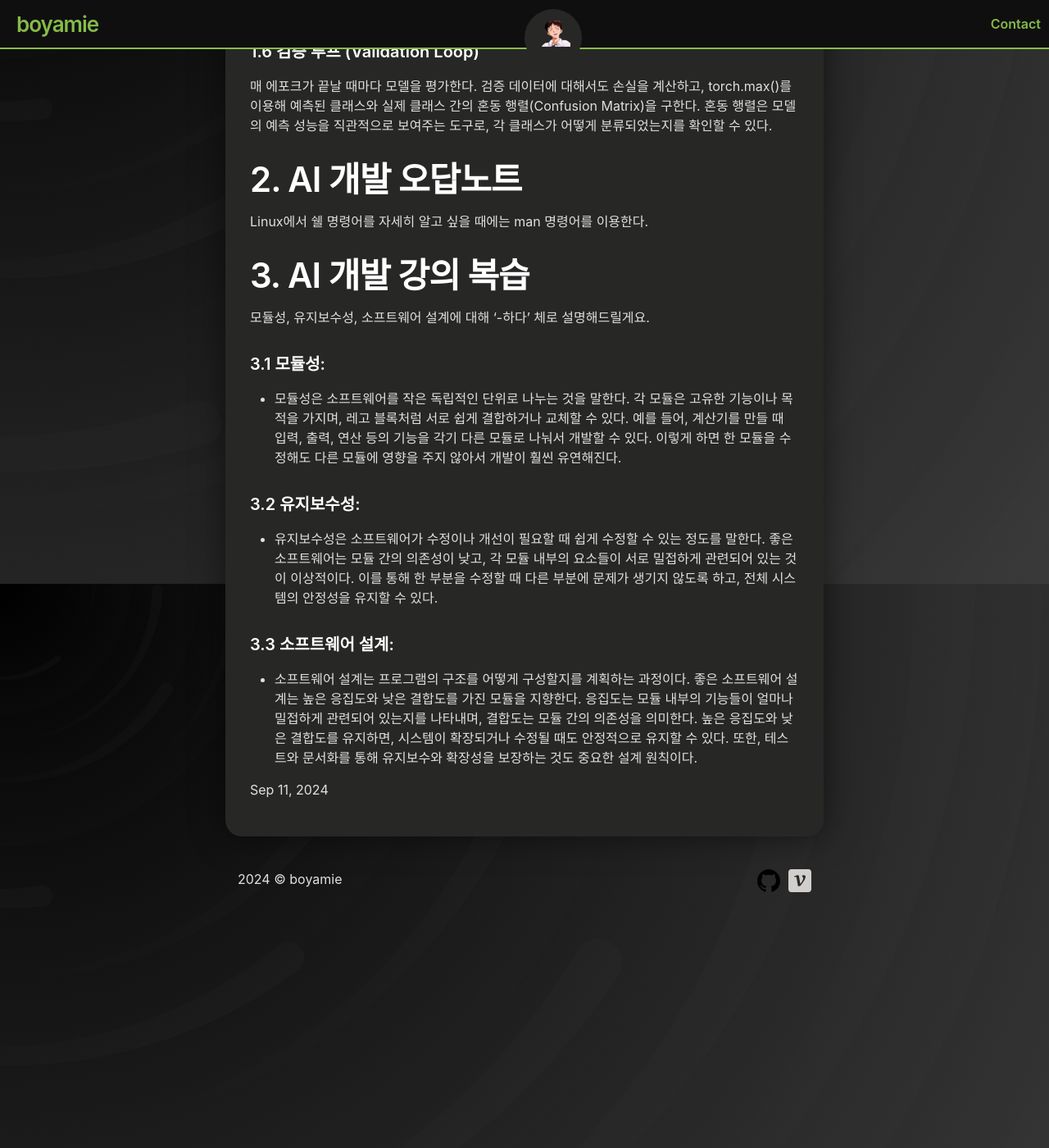
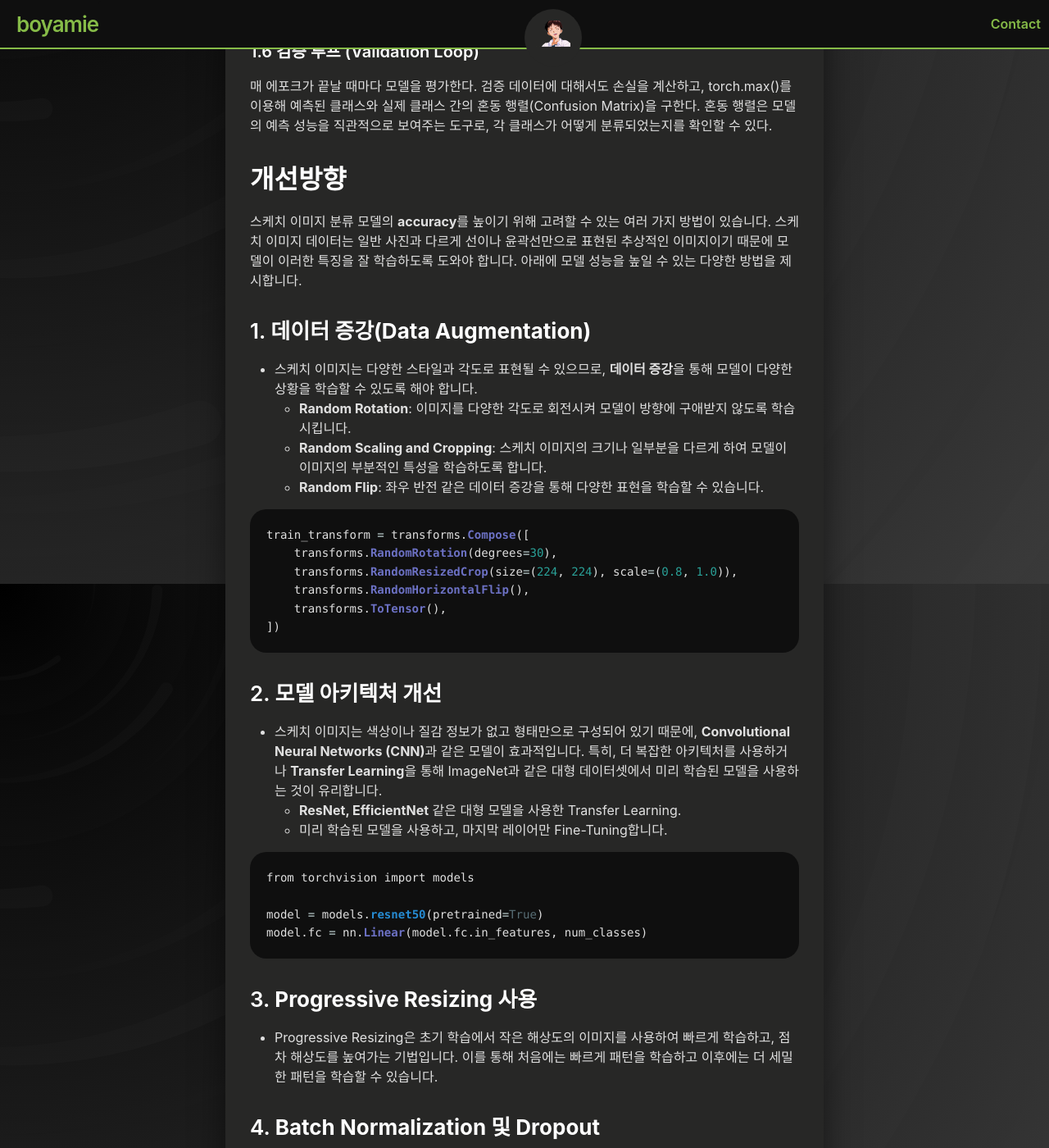
Before and after one commit to boyamie/boyamie.github.io, a Jekyll site: the page built from _posts/2024-09-11-boostcamp_028.md, in a window 1280 px wide and 1400 px high, scrolled down 4088 px. Shown: the whole window at 82% size. Built offline with Jekyll 4.4.1, drawn with Linux system fonts in a browser that asks for light colours; some of the changed text lies outside the part shown.

Commit message:
Update 2024-09-11-boostcamp_028.md

````diff
--- a/_posts/2024-09-11-boostcamp_028.md
+++ b/_posts/2024-09-11-boostcamp_028.md
@@ -115,6 +115,90 @@ Train Loss와 Validation Loss의 차이가 큰 경우는 모델이 훈련 데이
 #### 1.6 검증 루프 (Validation Loop)
 매 에포크가 끝날 때마다 모델을 평가한다. 검증 데이터에 대해서도 손실을 계산하고, torch.max()를 이용해 예측된 클래스와 실제 클래스 간의 혼동 행렬(Confusion Matrix)을 구한다. 혼동 행렬은 모델의 예측 성능을 직관적으로 보여주는 도구로, 각 클래스가 어떻게 분류되었는지를 확인할 수 있다.
 
+## 개선방향
+스케치 이미지 분류 모델의 **accuracy**를 높이기 위해 고려할 수 있는 여러 가지 방법이 있습니다. 스케치 이미지 데이터는 일반 사진과 다르게 선이나 윤곽선만으로 표현된 추상적인 이미지이기 때문에 모델이 이러한 특징을 잘 학습하도록 도와야 합니다. 아래에 모델 성능을 높일 수 있는 다양한 방법을 제시합니다.
+
+### 1. **데이터 증강(Data Augmentation)**
+   - 스케치 이미지는 다양한 스타일과 각도로 표현될 수 있으므로, **데이터 증강**을 통해 모델이 다양한 상황을 학습할 수 있도록 해야 합니다.
+     - **Random Rotation**: 이미지를 다양한 각도로 회전시켜 모델이 방향에 구애받지 않도록 학습시킵니다.
+     - **Random Scaling and Cropping**: 스케치 이미지의 크기나 일부분을 다르게 하여 모델이 이미지의 부분적인 특성을 학습하도록 합니다.
+     - **Random Flip**: 좌우 반전 같은 데이터 증강을 통해 다양한 표현을 학습할 수 있습니다.
+
+```python
+train_transform = transforms.Compose([
+    transforms.RandomRotation(degrees=30),
+    transforms.RandomResizedCrop(size=(224, 224), scale=(0.8, 1.0)),
+    transforms.RandomHorizontalFlip(),
+    transforms.ToTensor(),
+])
+```
+
+### 2. **모델 아키텍처 개선**
+   - 스케치 이미지는 색상이나 질감 정보가 없고 형태만으로 구성되어 있기 때문에, **Convolutional Neural Networks (CNN)**과 같은 모델이 효과적입니다. 특히, 더 복잡한 아키텍처를 사용하거나 **Transfer Learning**을 통해 ImageNet과 같은 대형 데이터셋에서 미리 학습된 모델을 사용하는 것이 유리합니다.
+     - **ResNet, EfficientNet** 같은 대형 모델을 사용한 Transfer Learning.
+     - 미리 학습된 모델을 사용하고, 마지막 레이어만 Fine-Tuning합니다.
+
+```python
+from torchvision import models
+
+model = models.resnet50(pretrained=True)
+model.fc = nn.Linear(model.fc.in_features, num_classes)
+```
+
+### 3. **Progressive Resizing 사용**
+   - Progressive Resizing은 초기 학습에서 작은 해상도의 이미지를 사용하여 빠르게 학습하고, 점차 해상도를 높여가는 기법입니다. 이를 통해 처음에는 빠르게 패턴을 학습하고 이후에는 더 세밀한 패턴을 학습할 수 있습니다.
+
+### 4. **Batch Normalization 및 Dropout**
+   - **Batch Normalization**은 모델이 빠르게 수렴하도록 도와주며, **Dropout**은 과적합을 방지하여 성능을 높일 수 있습니다. 네트워크 중간에 적절히 Dropout을 추가하는 것도 중요합니다.
+
+```python
+import torch.nn.functional as F
+
+class SketchNet(nn.Module):
+    def __init__(self):
+        super(SketchNet, self).__init__()
+        self.conv1 = nn.Conv2d(3, 64, kernel_size=3, stride=1, padding=1)
+        self.conv2 = nn.Conv2d(64, 128, kernel_size=3, stride=1, padding=1)
+        self.fc1 = nn.Linear(128 * 56 * 56, 512)
+        self.fc2 = nn.Linear(512, num_classes)
+        self.dropout = nn.Dropout(0.5)
+
+    def forward(self, x):
+        x = F.relu(self.conv1(x))
+        x = F.max_pool2d(x, 2)
+        x = F.relu(self.conv2(x))
+        x = F.max_pool2d(x, 2)
+        x = x.view(-1, 128 * 56 * 56)
+        x = F.relu(self.fc1(x))
+        x = self.dropout(x)
+        x = self.fc2(x)
+        return x
+```
+
+### 5. **앙상블(Ensemble) 기법**
+   - 여러 모델의 예측 결과를 결합하여 최종 출력을 계산하는 앙상블 기법을 사용하면 성능을 향상시킬 수 있습니다. 다양한 모델을 학습시키고 그 결과를 합산 또는 가중 평균을 내어 최종 예측값을 결정합니다.
+
+### 6. **학습률 조정(Learning Rate Scheduling)**
+   - **Learning Rate Scheduler**를 사용하여 학습이 진행됨에 따라 학습률을 점차 줄여가며 최적화 과정을 안정화시킵니다. 이를 통해 모델이 안정적으로 수렴할 수 있습니다.
+
+```python
+scheduler = torch.optim.lr_scheduler.StepLR(optimizer, step_size=7, gamma=0.1)
+```
+
+### 7. **Early Stopping 적용**
+   - 검증 손실이 일정 에폭 동안 개선되지 않으면 학습을 중단하는 **Early Stopping**을 적용하여 과적합을 방지합니다.
+
+### 8. **클래스 불균형 해결**
+   - 클래스마다 이미지 수가 다르다면, 이를 해결하기 위해 **가중치 조정(Cost-sensitive learning)**이나 **데이터 증강**을 통해 클래스 불균형 문제를 완화할 수 있습니다. `torch.nn.CrossEntropyLoss`에서 클래스별 가중치를 설정할 수 있습니다.
+
+```python
+class_weights = torch.tensor([1.0, 2.0, 0.5, ...], device=device)
+criterion = nn.CrossEntropyLoss(weight=class_weights)
+```
+
+### 결론
+이 방법들을 조합하여 실험하면서 모델의 **accuracy**를 높일 수 있습니다. 특히, 스케치 데이터의 특성을 고려한 데이터 증강과 모델 아키텍처 선택이 성능 향상에 큰 영향을 미칠 것입니다.
+
 # 2. AI 개발 오답노트
 Linux에서 쉘 명령어를 자세히 알고 싶을 때에는 man 명령어를 이용한다.
 
````
